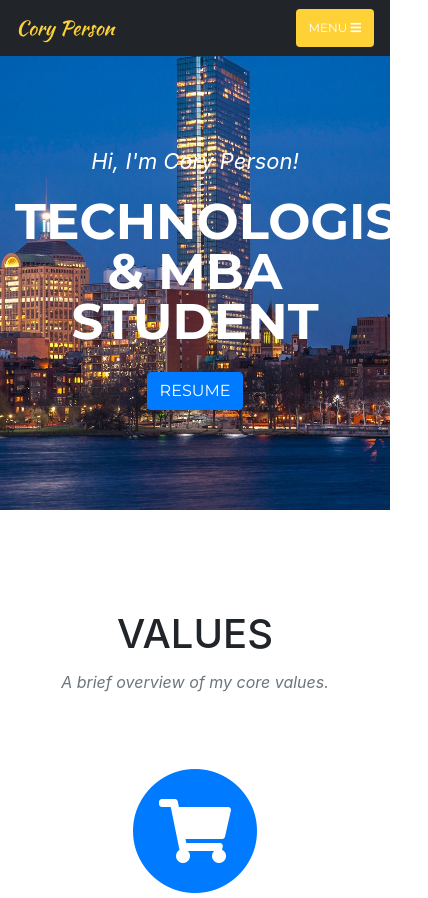
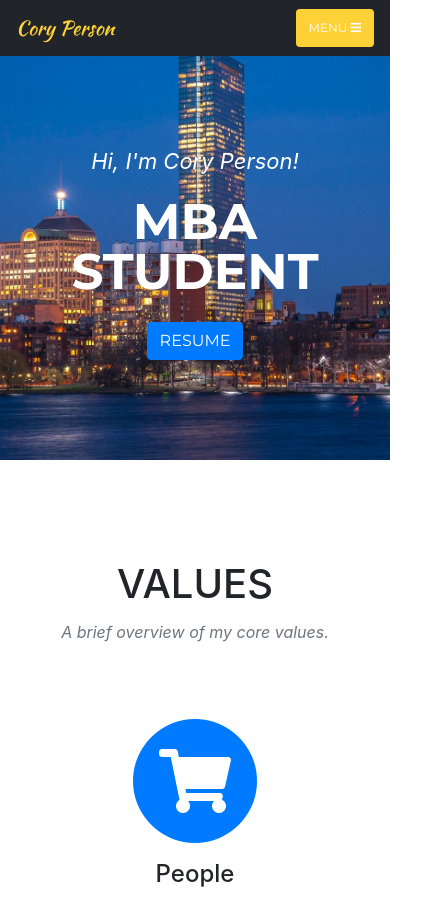
Before and after one commit to coryperson/www.coryperson.com, a website with bundled scripts: page index.html in a window 390 px wide. Shown: the top 898 px of the page, 428 px wide, since content can reach past the window. Built offline with nearby package versions, Linux system fonts and the light colour scheme; a web font is replaced by a local one.

Commit message:
Update Headline
Remove technologist from headline for now since it was breaking rendering on mobile.

```diff
--- a/index.html
+++ b/index.html
@@ -102,7 +102,7 @@ alt="website statistics"></a></div></noscript>
       <div class="container">
         <div class="intro-text">
           <div class="intro-lead-in">Hi, I'm Cory Person!</div>
-          <div class="intro-heading text-uppercase">Technologist & MBA Student</div>
+          <div class="intro-heading text-uppercase">MBA Student</div>
           <a class="btn btn-primary btn-xl text-uppercase js-scroll-trigger" href="cory-person-resume-site.pdf">Resume</a>
         </div>
       </div>
```
